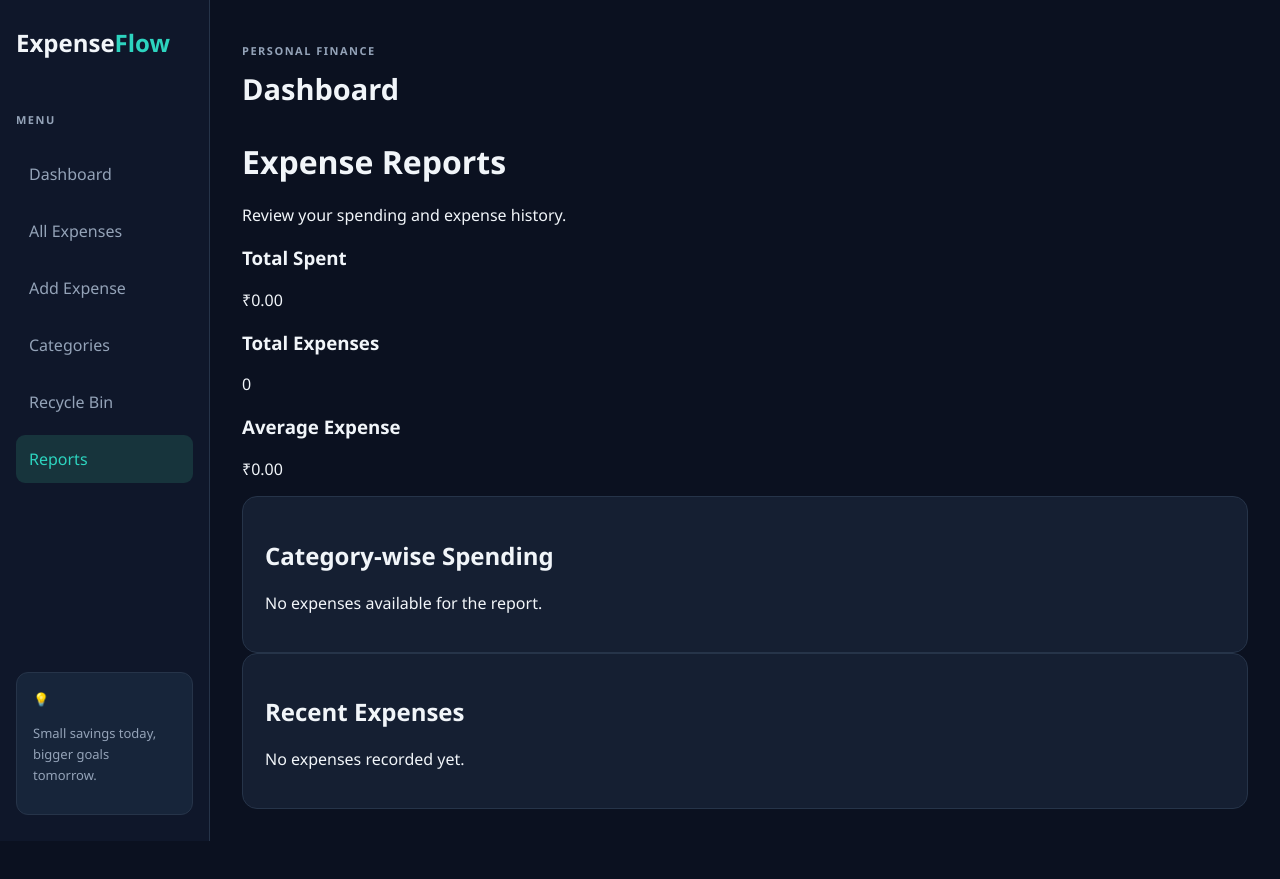
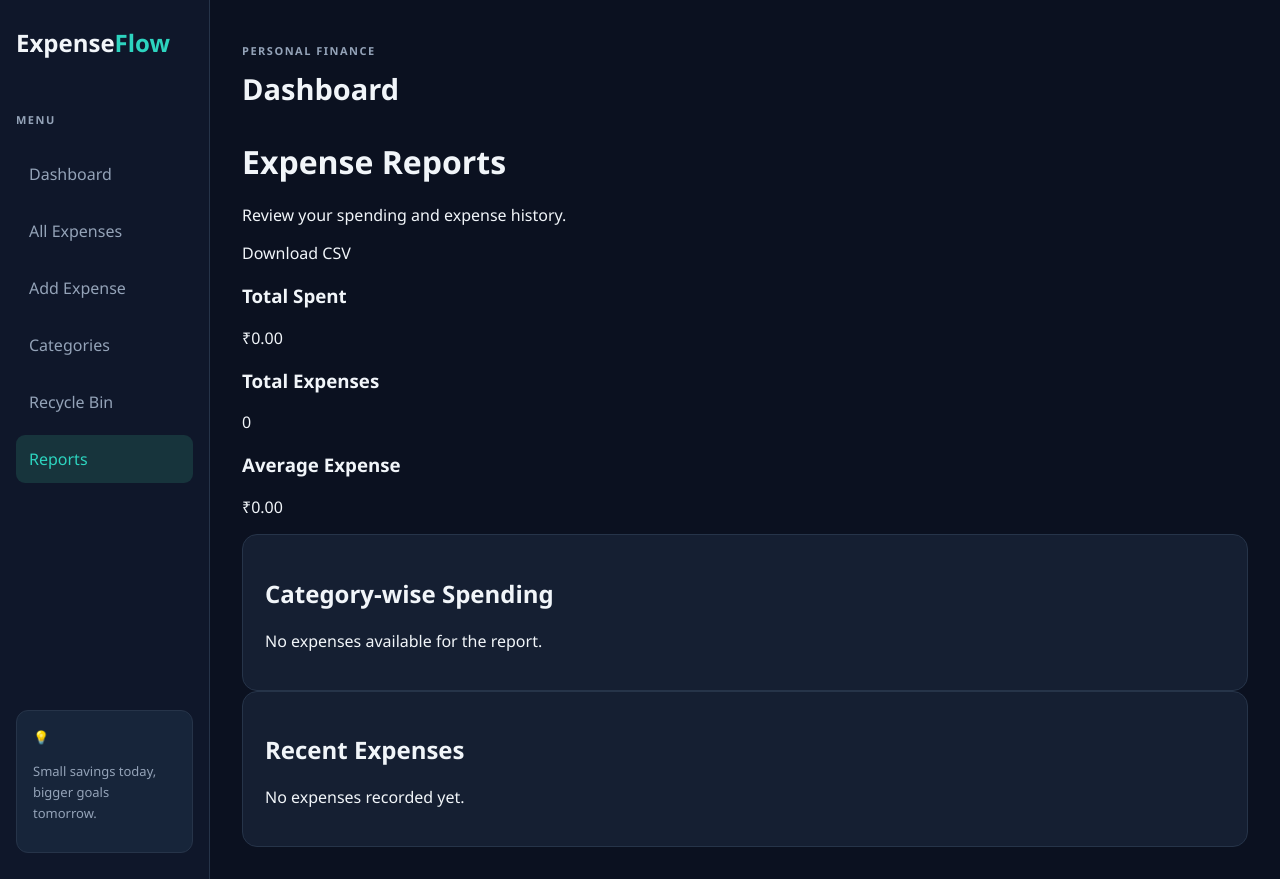
Before and after one commit to Ravi-14042023/expense-tracker-web-project, a Flask app: page /reports in a window 1280 px wide. Before the commit the page ends 841 px from the top, so only its background shows below. Run offline with Flask 3, Linux system fonts and the light colour scheme; data comes from the database, SQL or seed files in the repository; data that the repository does not hold is empty.

Commit message:
Add CSV export for expenses

```diff
--- a/app.py
+++ b/app.py
@@ -561,8 +561,52 @@ def reports():
         "reports.html",
         summary=summary,
         category_summary=category_summary,
-        recent_expenses=recent_expenses
+        recent_expenses=recent_expenses,
     )
+
+
+@app.route("/reports/export/csv")
+def export_expenses_csv():
+    connection = get_db_connection()
+
+    expenses = connection.execute("""
+        SELECT
+            e.expense_date,
+            e.title,
+            COALESCE(c.name, 'Uncategorized') AS category_name,
+            e.amount,
+            e.notes
+        FROM expenses AS e
+        LEFT JOIN categories AS c
+            ON e.category_id = c.id
+        WHERE e.is_deleted = 0
+        ORDER BY e.expense_date DESC, e.id DESC
+    """).fetchall()
+
+    connection.close()
+
+    output = StringIO()
+    writer = csv.writer(output)
+
+    writer.writerow(["Date", "Title", "Category", "Amount", "Notes"])
+
+    for expense in expenses:
+        writer.writerow(
+            [
+                expense["expense_date"],
+                expense["title"],
+                expense["category_name"],
+                expense["amount"],
+                expense["notes"] or "",
+            ]
+        )
+
+    response = make_response("\ufeff" + output.getvalue())
+    response.headers["Content-Type"] = "text/csv; charset=utf-8"
+    response.headers["Content-Disposition"] = "attachment; filename=expense-report.csv"
+
+    return response
+
 
 if __name__ == "__main__":
     app.run(debug=True)
--- a/templates/reports.html
+++ b/templates/reports.html
@@ -1,14 +1,13 @@
-
-{% extends "base.html" %}
-
-{% block content %}
+{% extends "base.html" %} {% block content %}
 <div class="page-header">
   <div>
     <h1>Expense Reports</h1>
     <p>Review your spending and expense history.</p>
   </div>
 
-    <!-- CSV export will be added in Commit 2 -->
+  <a href="{{ url_for('export_expenses_csv') }}" class="btn btn-primary">
+    Download CSV
+  </a>
 </div>
 
 <div class="summary-grid">
@@ -44,8 +43,7 @@
         {% for category in category_summary %}
         <tr>
           <td>
-                            {{ category["category_icon"] }}
-                            {{ category["category_name"] }}
+            {{ category["category_icon"] }} {{ category["category_name"] }}
           </td>
           <td>₹{{ "%.2f"|format(category["total"]) }}</td>
         </tr>
```
Lines whose indentation alone changed are shown as unchanged.
